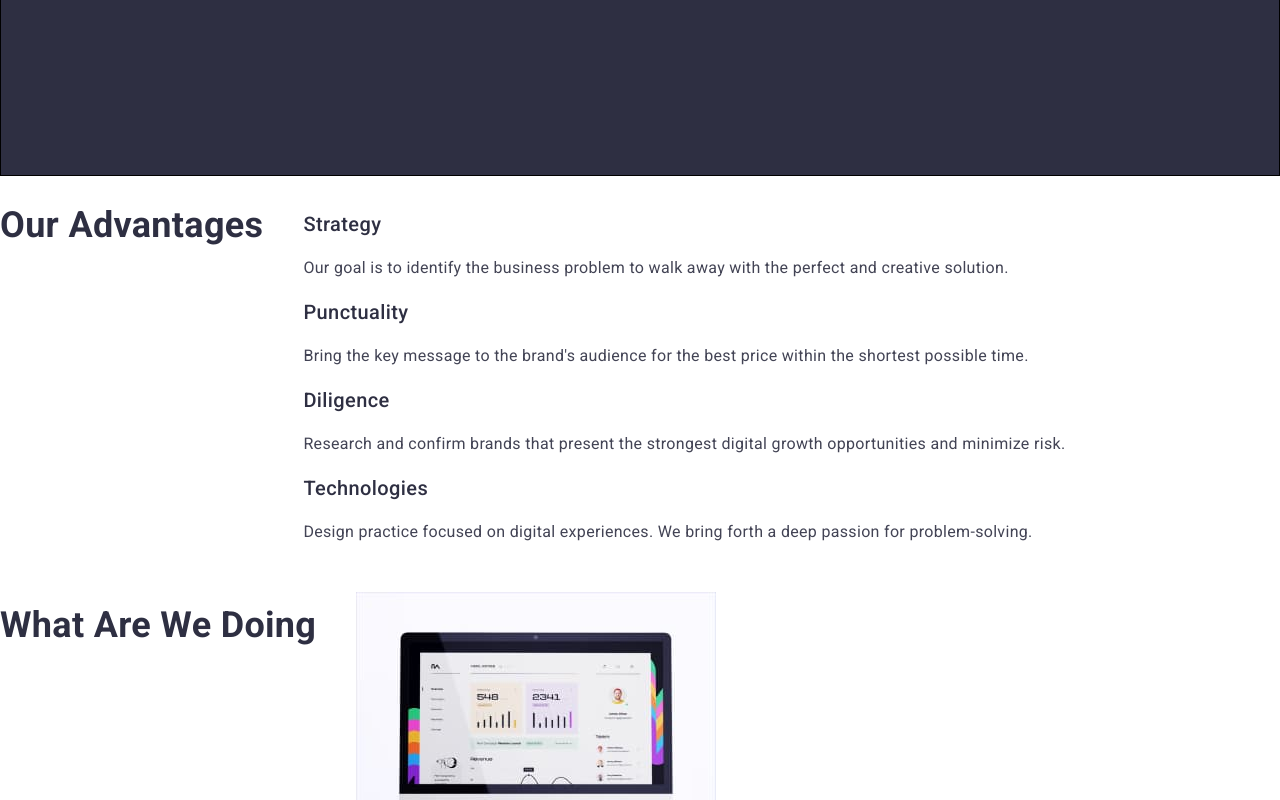
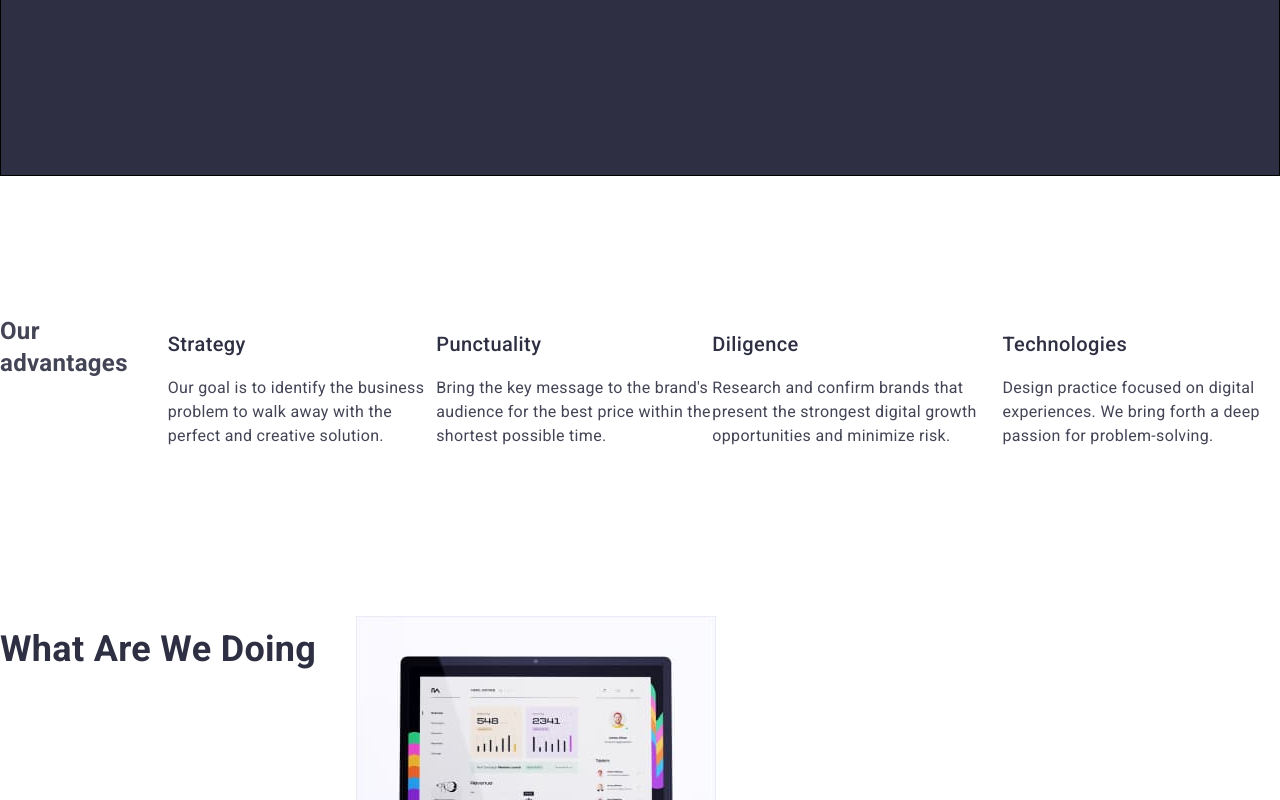
Before and after one commit to DeNoVoScripts/goit-markup-hw-03, a plain HTML site: page index.html in a window 1280 px wide. Shown: the part 542-1342 px from the top of the page. Drawn offline with Linux system fonts and the light colour scheme.

Commit message:
Update styles.css

```diff
--- a/css/styles.css
+++ b/css/styles.css
@@ -129,14 +129,18 @@ img {
 
 /*-------------------------SECTION 2-----------------------*/
 .advantages {
+  padding: 120px 0
 }
-.advantages-title {
+.advantages-title.visually-hidden {
+
+  margin-bottom: 8px;
   font-size: 36px;
   line-height: 1.11;
   text-transform: capitalize;
   color: var(--dark-color);
 }
 .advantages-list {
+  display: flex;
 }
 .advantages-item {
 }
@@ -166,6 +170,7 @@ img {
 
 /*-------------------------SECTION 4-----------------------*/
 .team-title {
+
   font-size: 36px;
   line-height: 1.11;
   text-align: center;
```
